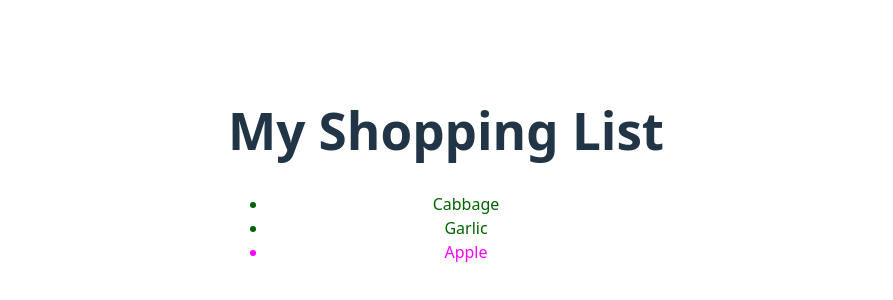
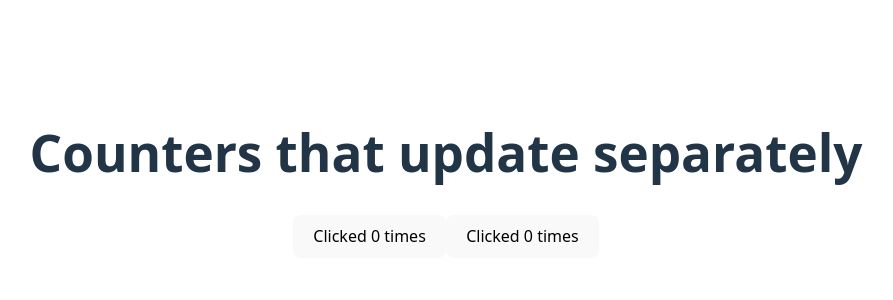
Before and after one commit to elrizeyah/appdev1, a React (Vite) app in the folder react-quickstart/: page / in a window 1280 px wide. Shown: the part 226-526 px from the top of the page, without its empty margins (194-1087 px from the left). Built offline with nearby package versions, Linux system fonts and the light colour scheme.

Commit message:
Done responding to events / using hooks

```diff
--- a/react-quickstart/src/App.jsx
+++ b/react-quickstart/src/App.jsx
@@ -1,4 +1,4 @@
-import ShoppingList from './ShoppingList'; // Import the component
+import MyButton from './MyButton';
 import './App.css';
 
 // // 1. Creating and Nesting Components
@@ -77,11 +77,28 @@
 
 // 6. Rendering Lists
 
+// export default function App() {
+//   return (
+//     <div>
+//       <h1>My Shopping List</h1>
+//       <ShoppingList /> {/* Use the component here */}
+//     </div>
+//   );
+// }
+
+// 7. Responding To Events
+// 8. Updating The Screen / Using Hooks
+
+// App.jsx
+
 export default function App() {
   return (
     <div>
-      <h1>My Shopping List</h1>
-      <ShoppingList /> {/* Use the component here */}
+      <h1>Counters that update separately</h1>
+
+      {/* Each of these buttons tracks its own state */}
+      <MyButton />
+      <MyButton />
     </div>
   );
 }
--- /dev/null
+++ b/react-quickstart/src/MyButton.jsx
@@ -0,0 +1,18 @@
+import React, { useState } from 'react';
+
+export default function MyButton() {
+  // Declare a state variable named 'count', initialized to 0
+  const [count, setCount] = useState(0);
+
+  // Event handler function for when the button is clicked
+  function handleClick() {
+    // Update the count by 1
+    setCount(count + 1);
+  }
+
+  return (
+    <button onClick={handleClick}>
+      Clicked {count} times
+    </button>
+  );
+}
```
